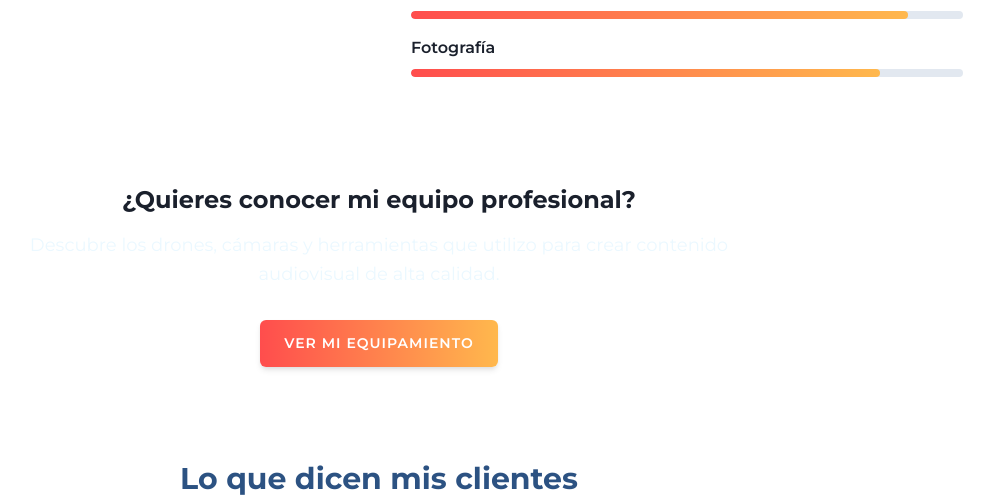
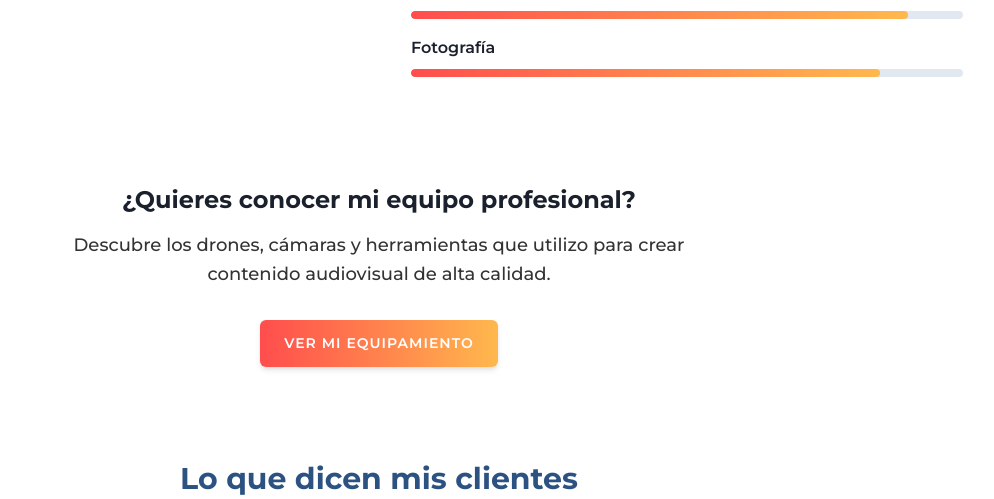
Before and after one commit to 420btc/frerefpv2, a Flask app: page /quienes-somos in a window 1280 px wide. Shown: the part 817-1316 px from the top of the page, without its empty margins (261-1255 px from the left). Run offline with Flask 3, Linux system fonts and the light colour scheme.

Commit message:
Improve "About Us" page styling by adjusting text color and weight.
Replit-Commit-Author: Agent
Replit-Commit-Session-Id: bfd02ce0-17c1-4126-93ef-c7efa9e75cba
Replit-Commit-Screenshot-Url: https://storage.googleapis.com/screenshot-production-us-central1/067bebea-f227-4ada-808c-ecb15f9e9898/2d4b535e-56c0-48fc-92dd-4ddc88a3c23d.jpg

```diff
--- a/templates/quienes-somos.html
+++ b/templates/quienes-somos.html
@@ -55,7 +55,7 @@
     <div class="container">
         <div class="cta-content">
             <h2>¿Quieres conocer mi equipo profesional?</h2>
-            <p>Descubre los drones, cámaras y herramientas que utilizo para crear contenido audiovisual de alta calidad.</p>
+            <p style="color: #333; font-weight: 500;">Descubre los drones, cámaras y herramientas que utilizo para crear contenido audiovisual de alta calidad.</p>
             <a href="{{ url_for('mi_equipo') }}" class="btn-primary">Ver mi equipamiento</a>
         </div>
     </div>
@@ -159,9 +159,10 @@
     }
 
     .cta-secondary p {
-        color: #666;
+        color: #333;
         margin-bottom: 0;
         font-size: 0.95rem;
+        font-weight: 500;
     }
 
     .cta-secondary .btn-primary {
```
